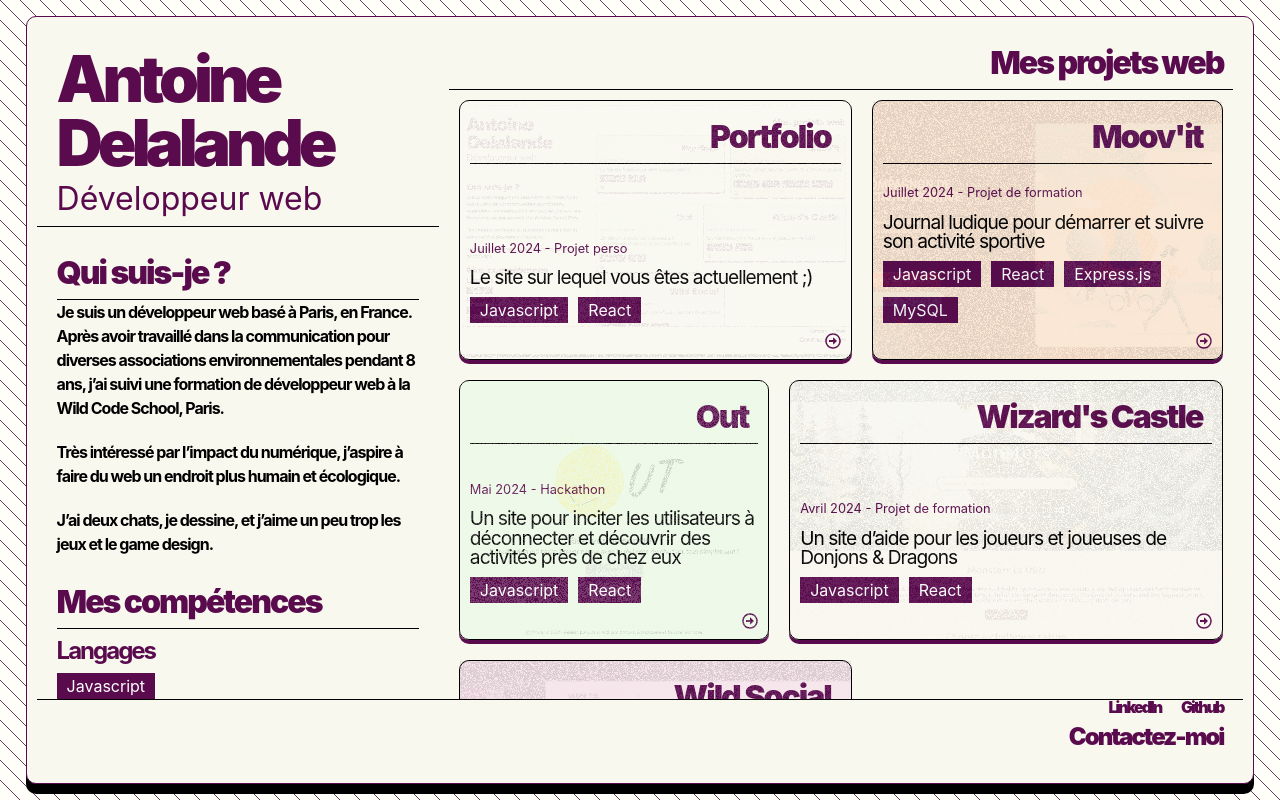
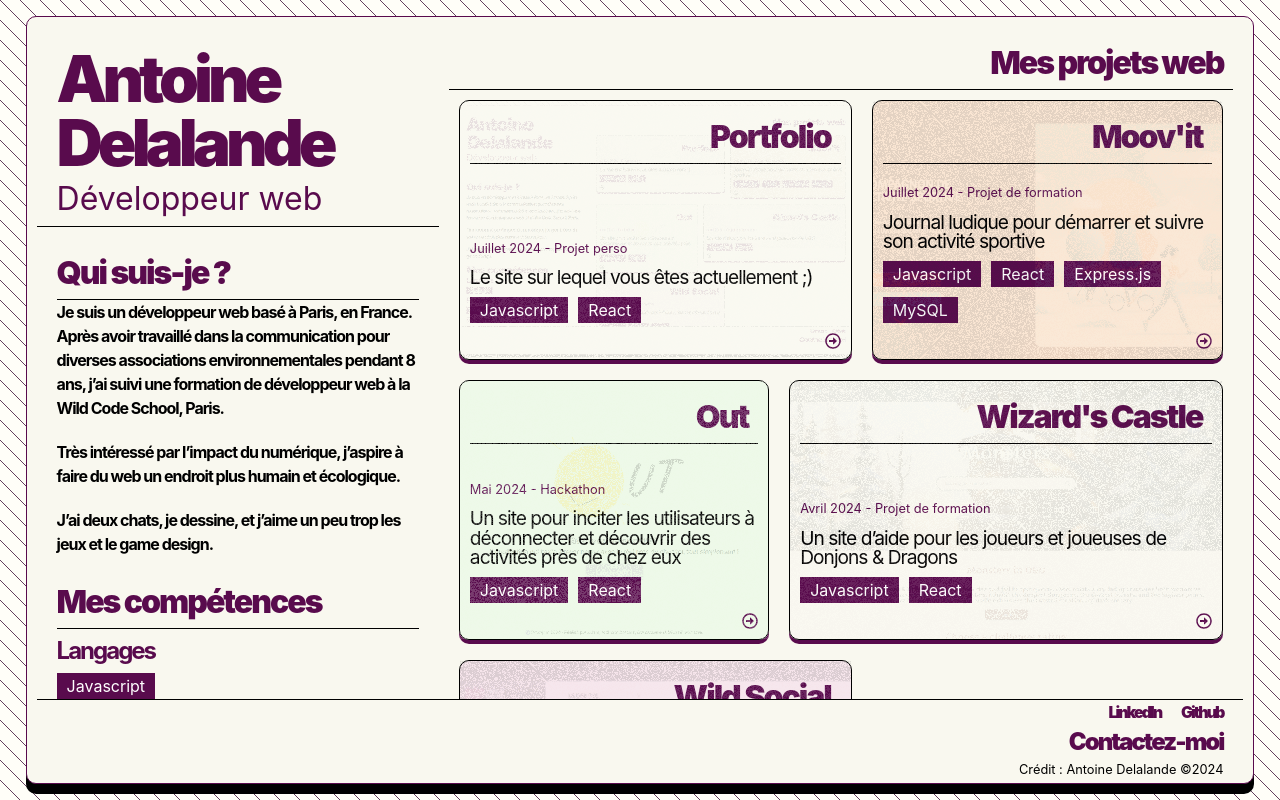
Before and after one commit to Hamsolovski/portfolio, a React (Vite) app: page / in a window 1280 px wide. Built offline with nearby package versions, Linux system fonts and the light colour scheme.

Commit message:
added credits

```diff
--- a/src/App.css
+++ b/src/App.css
@@ -117,6 +117,10 @@ article {
   }
 }
 
+.portfolio__credits {
+  font-size: 0.8em;
+}
+
 @media (width >= 850px) {
   .portfolio__projects_grid {
 
@@ -146,5 +150,5 @@ article {
 .portfolio__contact {
   grid-column-start: 1;
   grid-column-end: 3;
-  max-height: 7vh;
+  max-height: 10vh;
 }
--- a/src/App.jsx
+++ b/src/App.jsx
@@ -46,6 +46,7 @@ function App() {
         <a className="portfolio__contact_link" href="mailto:hamsolovski@gmail.com">
           Contactez-moi
         </a>
+        <p className="portfolio__credits">Crédit : Antoine Delalande ©2024</p>
       </footer>
     </main>
   );
```
